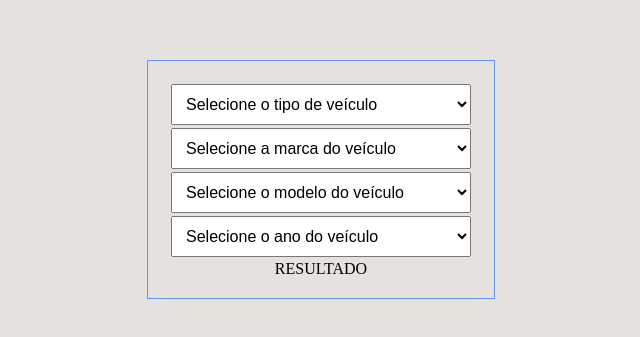
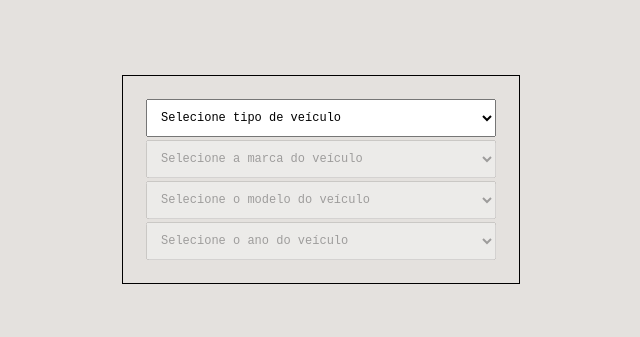
Before and after one commit to Igor-ifrs/fipe-react, a React (Create React App) app: page / in a window 1280 px wide. Shown: the part 221-558 px from the top of the page, without its empty margins (319-959 px from the left). Built offline with nearby package versions, Linux system fonts and the light colour scheme.

Commit message:
APRENDENDO REACT.JS :memo:

```diff
--- a/src/App.js
+++ b/src/App.js
@@ -4,27 +4,7 @@ import FipeSelect from "./FipeSelect";
 function App() {
   return (
     <div className="fipe">
-      <FipeSelect
-        name={"tipos-veiculo"}
-        disabledOption={"Selecione o tipo de veículo"}
-        populeList={"tipos"}
-      ></FipeSelect>
-
-      <FipeSelect
-        name={"marcas-veiculo"}
-        disabledOption={"Selecione a marca do veículo"}
-        populeList={"marcas"}
-      ></FipeSelect>
-
-      <FipeSelect
-        name={"modelos-veiculo"}
-        disabledOption={"Selecione o modelo do veículo"}
-        populeList={"modelos"}
-      ></FipeSelect>
-
-      <FipeSelect name={"ano-veiculo"} disabledOption={"Selecione o ano do veículo"} populeList={"anos"}></FipeSelect>
-
-      <FipeSelect resultado></FipeSelect>
+      <FipeSelect />
     </div>
   );
 }
--- a/src/FipeSelect.jsx
+++ b/src/FipeSelect.jsx
@@ -1,57 +1,119 @@
-import React, { useEffect, useState } from "react";
+import React, { useState, useEffect } from "react";
 import fetchApi from "./fetchApi";
 
-const _initialState = {
+const _initialValue = {
   tipos: [
-    { value: "carros", name: "Carro" },
-    { value: "caminhaos", name: "Caminhão" },
-    { value: "motos", name: "Moto" },
+    { codigo: "carros", nome: "Carro" },
+    { codigo: "caminhaos", nome: "Caminhão" },
+    { codigo: "motos", nome: "Moto" },
   ],
-  marcas: [{ value: 1, name: "ACURA" }],
-  modelos: [{ value: 1, name: "INTEGRA GS" }],
-  anos: [{ value: "1992-1", name: "1992 Gasolina" }],
-  resultado: {},
+  marcas: [],
+  modelos: [],
+  anos: [],
+  resultado: null,
 };
-const _initialUrl = {
-  tipos: "",
-  marcas: "",
-  modelos: "",
-  anos: "",
-  resultado: "",
+const _disabled = {
+  tipos: false,
+  marcas: true,
+  modelos: true,
+  anos: true,
 };
+export default function FipeSelect() {
+  console.log("RENDER COMPONNENT");
+  const [automovel, setAutomovel] = useState(_initialValue);
+  const [urlPart, setUrlPart] = useState(null);
+  const [role, setRole] = useState(null);
+  const [ganbi, setGanbi] = useState(_disabled);
+  function handler(e) {
+    setGanbi({
+      ...ganbi,
+      [e.target.name]: !ganbi[e.target.name],
+      [e.target.dataset.target]: !ganbi[e.target.dataset.target],
+    });
+    setUrlPart({
+      ...urlPart,
+      [e.target.name]: {
+        select: e.target.name,
+        value: e.target.value,
+        target: e.target.dataset.target,
+      },
+    });
+    setRole(e.target.name);
+  }
 
-export default function FipeSelect(props) {
-  const [automovel, setAutomovel] = useState(_initialState);
-  const [url, setUrl] = useState(_initialUrl);
+  useEffect(() => {
+    if (urlPart) {
+      console.log("USER EFFECT");
+      (async () => {
+        const result = await fetchApi(urlPart, role);
+        setAutomovel({ ...automovel, ...result });
+      })();
+    }
+    return () => {};
+  }, [urlPart, role]);
 
-  const handlerselect = function (e) {
-    e.currentTarget.disabled = true;
-    setUrl((url[props.populeList] = e.currentTarget.value));
-
-    fetchApi(url, props.populeList);
-  };
-  if (props.resultado) {
-    return (
-      <>
-        <div className="resultado">RESULTADO</div>
-      </>
-    );
+  function optionsRender(optionlist) {
+    console.log("RENDER OPTIONS");
+    return optionlist.map((option) => {
+      return (
+        <option key={option.codigo} value={option.codigo}>
+          {option.nome}
+        </option>
+      );
+    });
+  }
+  function reset() {
+    setAutomovel(_initialValue);
+    setUrlPart(null);
+    setRole(null);
+    setGanbi(_disabled);
+  }
+  function resultado(resultado) {
+    if (resultado) {
+      return (
+        <div className="resultado">
+          <span>Valor : {resultado.Valor}</span>
+          <span>Marca : {resultado.Marca}</span>
+          <span>Modelo : {resultado.Modelo}</span>
+          <span>Ano : {resultado.AnoModelo}</span>
+          <span>Combustível : {resultado.Combustivel}</span>
+          <span>Cod. FIPE : {resultado.CodigoFipe}</span>
+          <span>Refêrencia : {resultado.MesReferencia}</span>
+          <button onClick={reset}>NOVA PESQUISA</button>
+        </div>
+      );
+    }
   }
   return (
     <>
-      <select name={props.name} onChange={handlerselect}>
-        <option selected={true} disabled={true}>
-          {props.disabledOption}
+      <select disabled={ganbi.tipos} value={"DEFAULT"} data-target="marcas" name="tipos" onChange={handler}>
+        <option value="DEFAULT" disabled selected>
+          Selecione tipo de veículo
         </option>
+        {optionsRender(automovel.tipos)}
+      </select>
 
-        {automovel[props.populeList].map(function (opt) {
-          return (
-            <option value={opt.value} key={opt.value}>
-              {opt.name}
-            </option>
-          );
-        })}
+      <select disabled={ganbi.marcas} value={"DEFAULT"} data-target="modelos" name="marcas" onChange={handler}>
+        <option value="DEFAULT" disabled selected>
+          Selecione a marca do veículo
+        </option>
+        {optionsRender(automovel.marcas)}
       </select>
+
+      <select disabled={ganbi.modelos} value={"DEFAULT"} data-target="anos" name="modelos" onChange={handler}>
+        <option value="DEFAULT" disabled selected>
+          Selecione o modelo do veículo
+        </option>
+        {optionsRender(automovel.modelos)}
+      </select>
+
+      <select disabled={ganbi.anos} value={"DEFAULT"} data-target="resultado" name="anos" onChange={handler}>
+        <option value="DEFAULT" disabled selected>
+          Selecione o ano do veículo
+        </option>
+        {optionsRender(automovel.anos)}
+      </select>
+      {resultado(automovel.resultado)}
     </>
   );
 }
--- a/src/fetchApi.js
+++ b/src/fetchApi.js
@@ -1,14 +1,30 @@
-const fetchApi = (url, t) => {
-  console.log(t);
+const fetchApi = async (urlParams, role) => {
+  const BASEULR = `https://parallelum.com.br/fipe/api/v1/`;
 
   const URLS = {
-    tipos: `https://parallelum.com.br/fipe/api/v1/${url.tipos}/marcas`,
-    marcas: `https://parallelum.com.br/fipe/api/v1/${url.tipos}/marcas/${url.marcas}/modelos`,
-    modelos: `https://parallelum.com.br/fipe/api/v1/${url.tipos}/marcas/${url.marcas}/modelos/${url.modelos}/anos`,
-    anos: `https://parallelum.com.br/fipe/api/v1/${url.tipos}/marcas/${url.marcas}/modelos/${url.modelos}/anos/${url.anos}`,
+    tipos: `${BASEULR}${urlParams.tipos.value}/marcas`,
+    marcas: `${BASEULR}${urlParams.tipos.value}/marcas/${urlParams?.marcas?.value}/modelos`,
+    modelos: `${BASEULR}${urlParams.tipos.value}/marcas/${urlParams?.marcas?.value}/modelos/${urlParams.modelos?.value}/anos`,
+    anos: `${BASEULR}${urlParams.tipos.value}/marcas/${urlParams?.marcas?.value}/modelos/${urlParams?.modelos?.value}/anos/${urlParams.anos?.value}`,
+    resultado: "",
   };
-  //get api aqui
-  console.log(URLS[t]);
+
+  //console.table({ url: URLS[role], target: urlParams[role].target });
+  console.log(urlParams);
+  try {
+    const req = await fetch(URLS[role]);
+    if (req.status === 200) {
+      const result = await req.json();
+
+      if (role === "marcas") {
+        return { [urlParams[role].target]: result[urlParams[role].target] };
+      }
+      return { [urlParams[role].target]: result };
+    }
+  } catch (e) {
+    console.warn(e.message);
+    return null;
+  }
 };
 
 export default fetchApi;
--- a/src/index.css
+++ b/src/index.css
@@ -2,6 +2,8 @@
     margin: 0;
     padding: 0;
     box-sizing: border-box;
+    font-family: monospace;
+    font-size: 12px;
 }
 body{
     display: grid;
@@ -12,15 +14,22 @@ body{
 select{
     display: block;
     margin: 3px;
-    width: 300px;
+    width: 350px;
     cursor: pointer;
     padding: 10px;
     font-size: 1rem;
 }
 .fipe{
-    border: 1px solid cornflowerblue;
+    border: 1px solid black;
     padding: 20px;
 }
 .fipe .resultado{
     text-align: center;
 }
+span{
+    display: block;
+    text-align: center;
+}
+button{
+    padding: 10px;
+}
```
Also changed, not shown: 1 other file (tests, documents, lock files or other folders).
